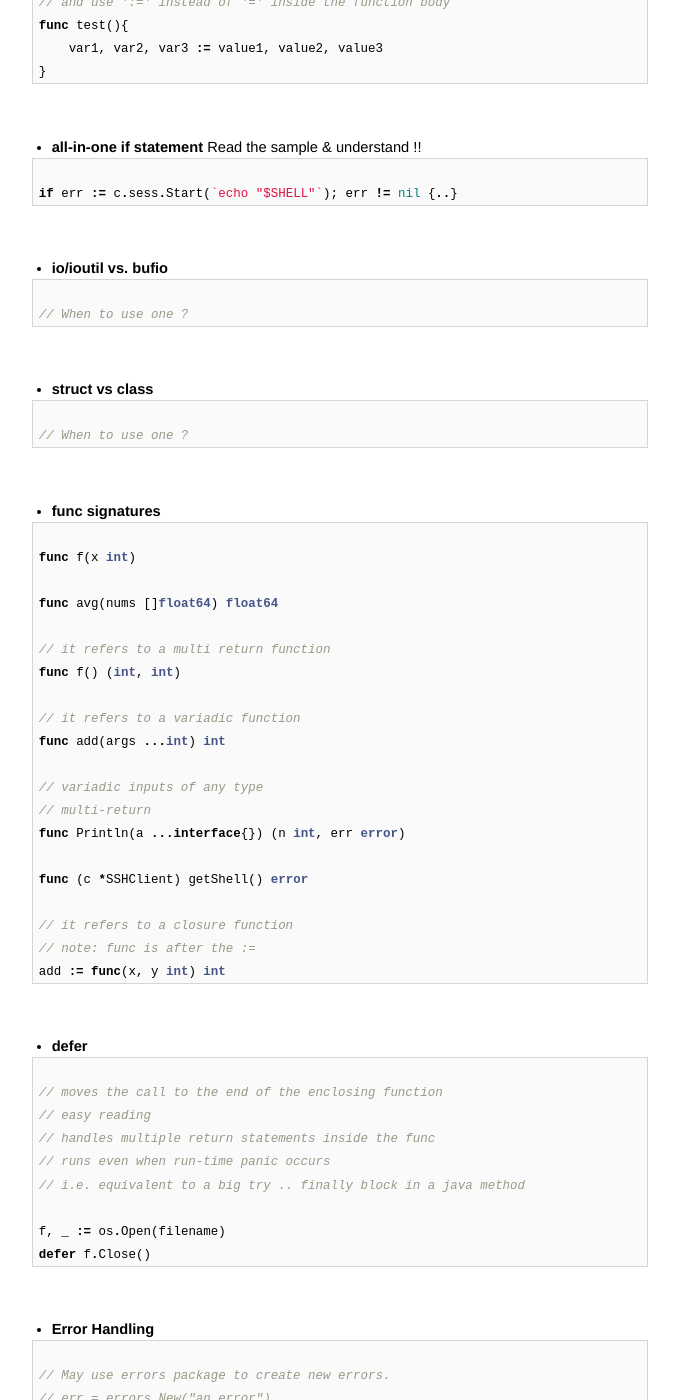
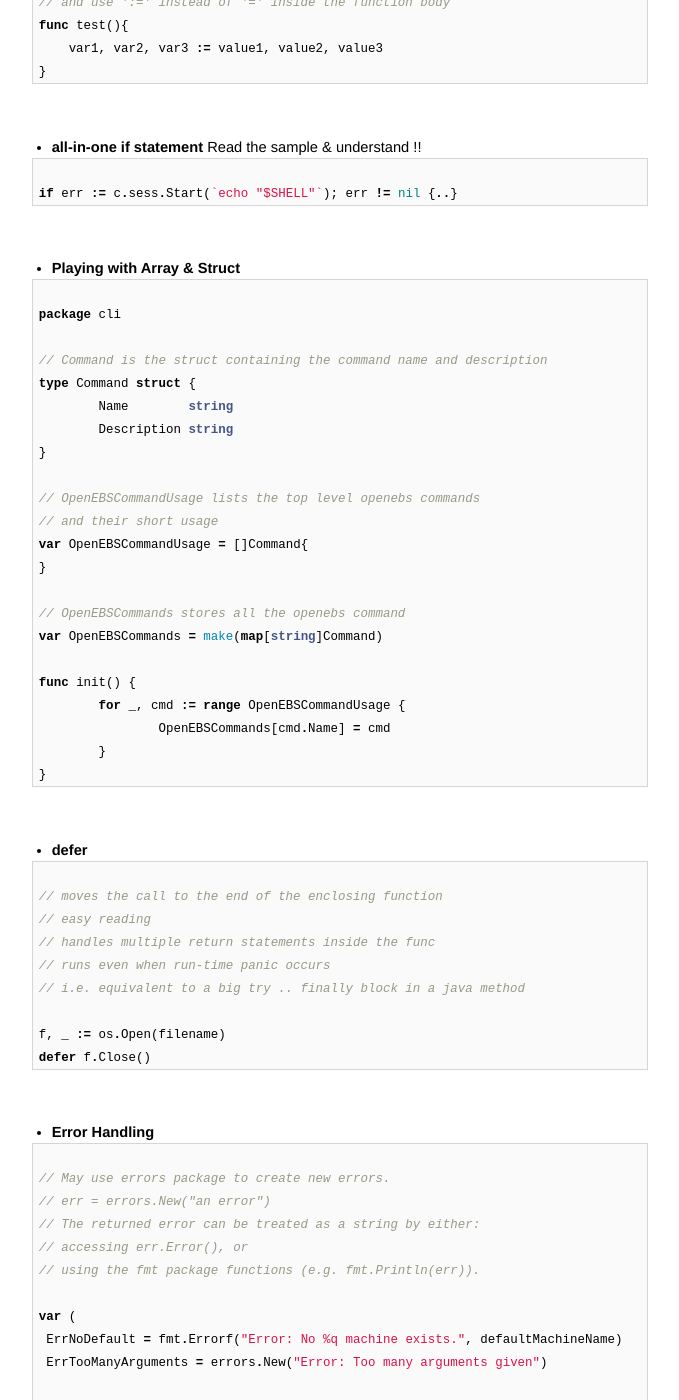
Before and after one commit to AmitKumarDas/amitkumardas.github.io, a Jekyll site: the page built from _posts/2016-07-14-my-golang-refresher.md, in a window 1280 px wide and 1400 px high, scrolled down 1199 px. Shown: the whole window, without its empty margins (300-979 px from the left). Built offline with Jekyll 4.4.1, drawn with Linux system fonts in a browser that asks for light colours.

Commit message:
Update 2016-07-14-my-golang-refresher.md

````diff
--- a/_posts/2016-07-14-my-golang-refresher.md
+++ b/_posts/2016-07-14-my-golang-refresher.md
@@ -83,47 +83,31 @@ if err := c.sess.Start(`echo "$SHELL"`); err != nil {..}
 
 <br />
 
-- **io/ioutil vs. bufio**
+- **Playing with Array & Struct**
 
 ```go
 
-// When to use one ?
-```
+package cli
 
-<br />
+// Command is the struct containing the command name and description
+type Command struct {
+	Name        string
+	Description string
+}
 
-- **struct vs class**
+// OpenEBSCommandUsage lists the top level openebs commands
+// and their short usage
+var OpenEBSCommandUsage = []Command{
+}
 
-```go
+// OpenEBSCommands stores all the openebs command
+var OpenEBSCommands = make(map[string]Command)
 
-// When to use one ?
-```
-
-<br />
-
-- **func signatures**
-
-```go
-
-func f(x int)
-
-func avg(nums []float64) float64
-
-// it refers to a multi return function
-func f() (int, int)
-
-// it refers to a variadic function
-func add(args ...int) int
-
-// variadic inputs of any type
-// multi-return
-func Println(a ...interface{}) (n int, err error)
-
-func (c *SSHClient) getShell() error
-
-// it refers to a closure function
-// note: func is after the :=
-add := func(x, y int) int
+func init() {
+	for _, cmd := range OpenEBSCommandUsage {
+		OpenEBSCommands[cmd.Name] = cmd
+	}
+}
 ```
 
 <br />
@@ -438,21 +422,27 @@ n, err := f.Read(buf[0:32])
 # Hence bad in performance
 ```
 
-## **Code Review Comments**
+<br />
+
+- **Code Review Comments**
 
 ```bash
 
 # refer bit.ly/GoCodeReview
 ```
 
-## **Naming conventions**
+<br />
+
+- **Naming conventions**
 
 ```bash
 
 # refer bit.ly/GoNames
 ```
 
-## **install golang on CentOS**
+<br />
+
+- **install golang on CentOS**
 
 ```bash
 
@@ -468,7 +458,9 @@ tar -C /usr/local -xzf go1.6.2.linux-amd64.tar.gz
 exit the session & re-login
 ```
 
-## **golang & creation of workspace for development w.r.t CentOS**
+<br />
+
+- **golang & creation of workspace for development w.r.t CentOS**
 
 ```bash
 
@@ -487,7 +479,9 @@ export PATH=$PATH:/usr/local/go/bin
 export PATH=$PATH:$GOPATH/bin
 ```
 
-## **creating a new golang project**
+<br />
+
+- **creating a new golang project**
 
 ```bash
 
@@ -501,7 +495,9 @@ $ govendor init
 $ govendor fetch github.com/urfave/cli/@=v1
 ```
 
-## **govendor tips**
+<br />
+
+- **govendor tips**
 
 ```bash
 
@@ -524,7 +520,9 @@ $ govendor fetch github.com/openebs/openebs@master
 # refer - https://github.com/kardianos/govendor/wiki/Govendor-CheatSheet
 ```
 
-## **git tips**
+<br />
+
+- **git tips**
 
 ```bash
 
@@ -555,6 +553,8 @@ git learn the origin if referential integrity is intact
 git remote show origin
 ```
 
+<br />
+
 ## Referenced Links:
 
 - [Effective golang](https://golang.org/doc/effective_go.html)
````
